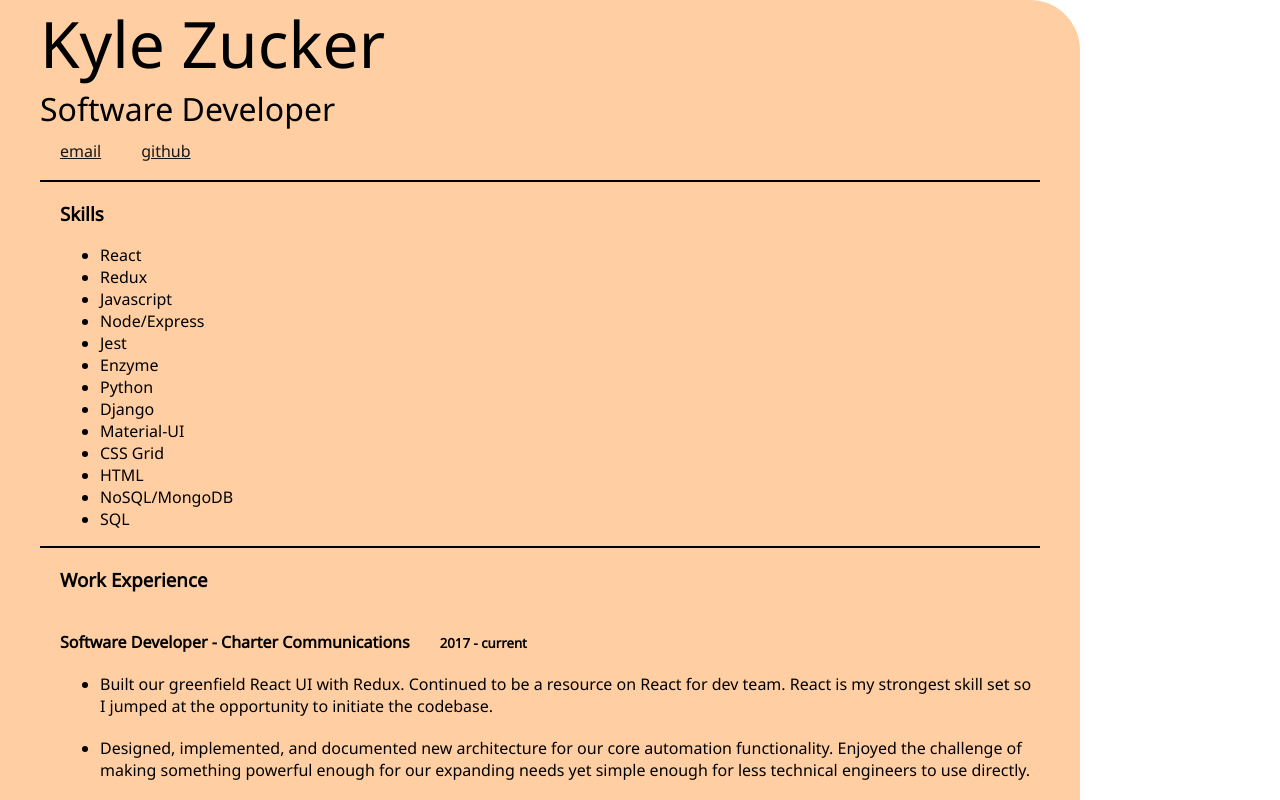
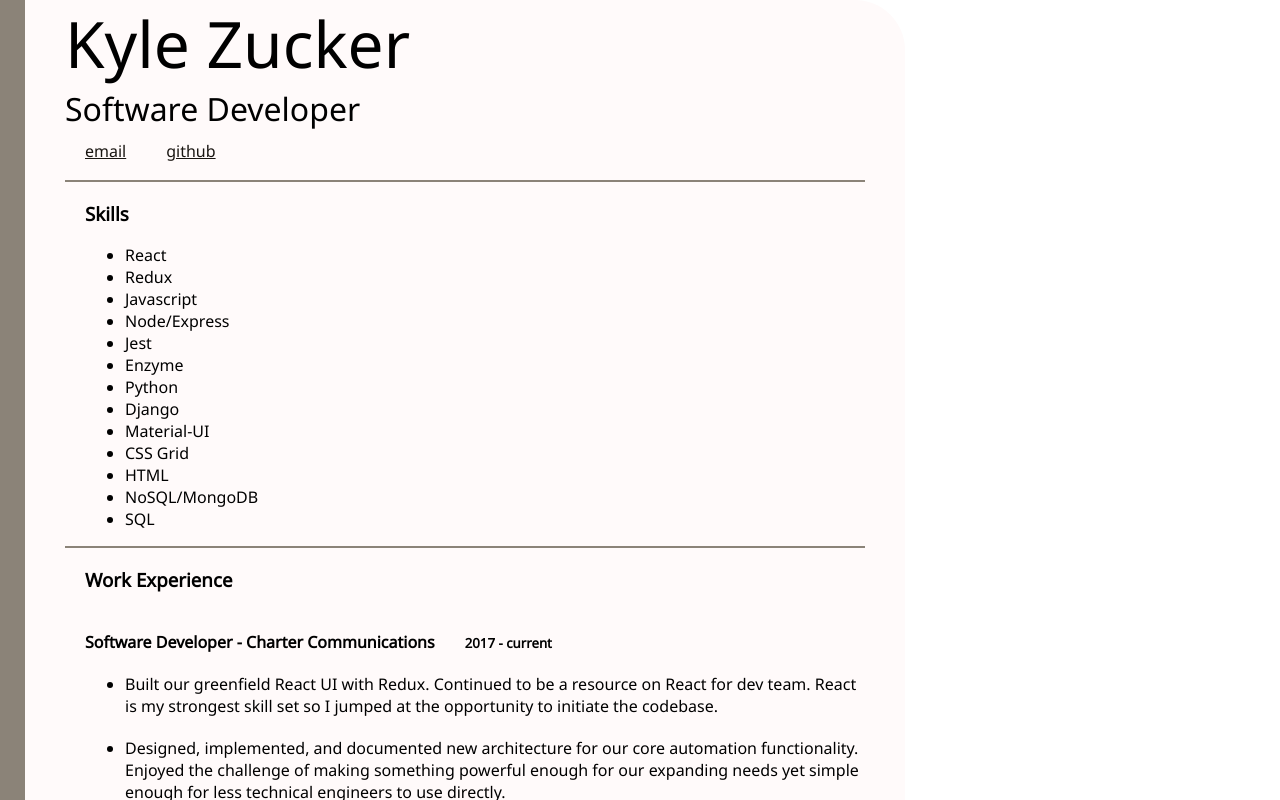
Before and after one commit to zkc/fyi, a React (Create React App) app: page / in a window 1280 px wide. Shown: the top 800 px of the page. Built offline with nearby package versions, Linux system fonts and the light colour scheme.

Commit message:
update color, remove point

```diff
--- a/src/App.js
+++ b/src/App.js
@@ -3,12 +3,12 @@
 
 const styles = {
   base: {
-    background: '#ffcea3',
+    background: '#fffafa',
     padding: '0 40px 50px 40px',
     fontFamily:  "'Noto Sans', 'sans-serif'",
-    maxWidth: '1000px',
+    maxWidth: '800px',
     borderTopRightRadius: '50px',
-    borderBottomRightRadius: '50px'
+    borderLeft: '25px solid #8b8378'
 
   },
   nameHeader: {
@@ -37,7 +37,7 @@
     margin: '10px 20px'
   },
   line: {
-    border: '1px solid #000',
+    border: '1px solid #8b8378',
   }
 }
 
@@ -89,9 +89,9 @@
               <li className={classes.bulletPoint}>
                 Designed, implemented, and documented new architecture for our core automation functionality. Enjoyed the challenge of making something powerful enough for our expanding needs yet simple enough for less technical engineers to use directly.
               </li>
-              <li className={classes.bulletPoint}>
+              {/* <li className={classes.bulletPoint}>
                 Handled API design decisions when called upon by the dev team.
-              </li>
+              </li> */}
               <li className={classes.bulletPoint}>
                 Became a first point of contact for fixing issues in our legacy Python/Django system.
               </li>
--- a/src/index.css
+++ b/src/index.css
@@ -3,5 +3,4 @@
 body {
   width: 100%;
   margin: 0;
-  height: 200vh;
 }
```
